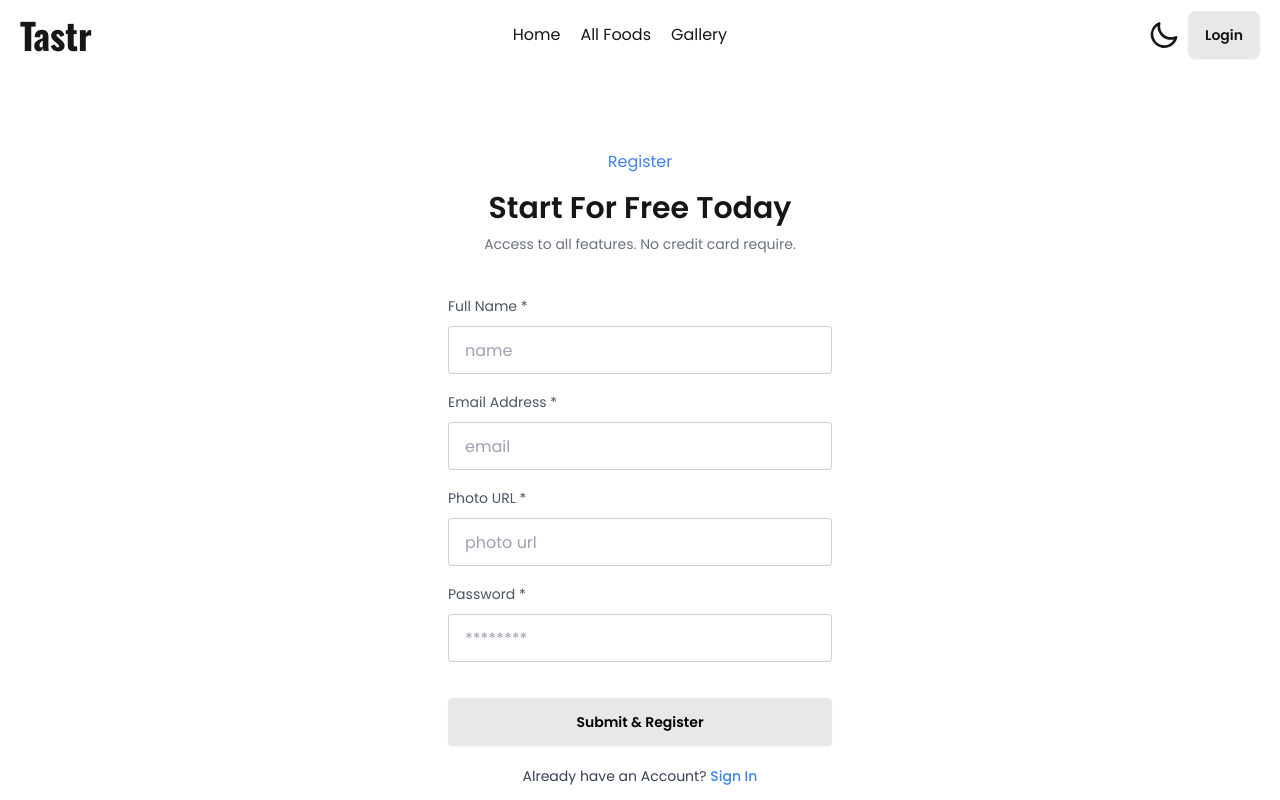
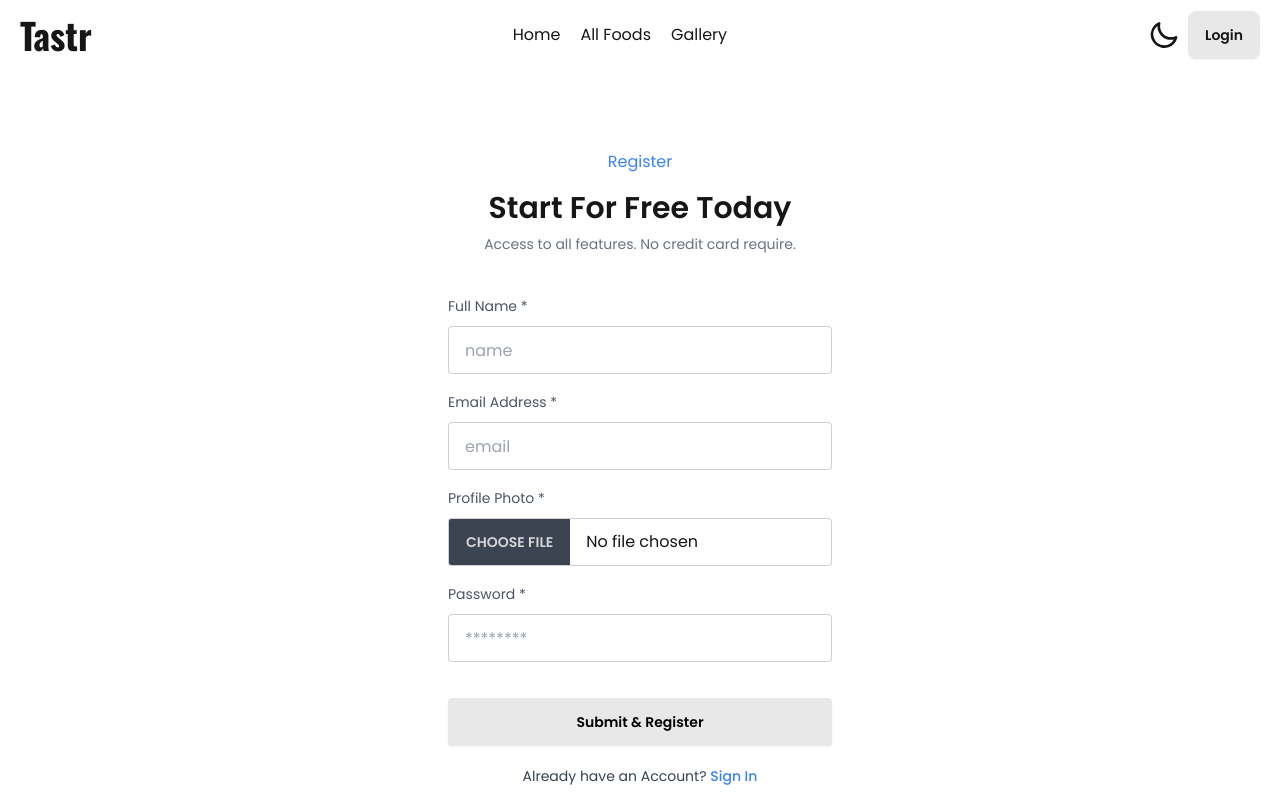
Before and after one commit to obidyhasan/Tastr, a React (Vite) app: page /register in a window 1280 px wide. Shown: the top 800 px of the page. Built offline with nearby package versions, Linux system fonts and the light colour scheme; no server answers.

Commit message:
include axios public hook

```diff
--- a/src/auth/Register.jsx
+++ b/src/auth/Register.jsx
@@ -13,7 +13,7 @@ const Register = () => {
     const form = e.target;
     const email = form.email.value;
     const name = form.name.value;
-    const photo = form.photo.value;
+    const photo = form.photo.files[0];
     const password = form.password.value;
 
     // Password Validation
@@ -29,6 +29,9 @@ const Register = () => {
     if (!lowercaseRegex.test(password)) {
       return showErrorMessage("Must have a Lowercase letter in the password");
     }
+
+    const formData = new FormData();
+    formData.append("image", photo);
 
     userRegister(email, password)
       .then(() => {
@@ -101,13 +104,13 @@ const Register = () => {
           </div>
           <div className="form-control">
             <label className="mb-2">
-              <span className="label-text text-gray-600">Photo URL *</span>
+              <span className="label-text text-gray-600">Profile Photo *</span>
             </label>
+
             <input
-              type="text"
+              type="file"
               name="photo"
-              placeholder="photo url"
-              className="input rounded input-bordered"
+              className="file-input rounded file-input-bordered w-full"
               required
             />
           </div>
--- /dev/null
+++ b/src/components/useAxiosPublic.jsx
@@ -0,0 +1,11 @@
+import axios from "axios";
+
+const axiosPublic = axios.create({
+  baseURL: "https://tastr-server.vercel.app",
+});
+
+const useAxiosPublic = () => {
+  return axiosPublic;
+};
+
+export default useAxiosPublic;
```
